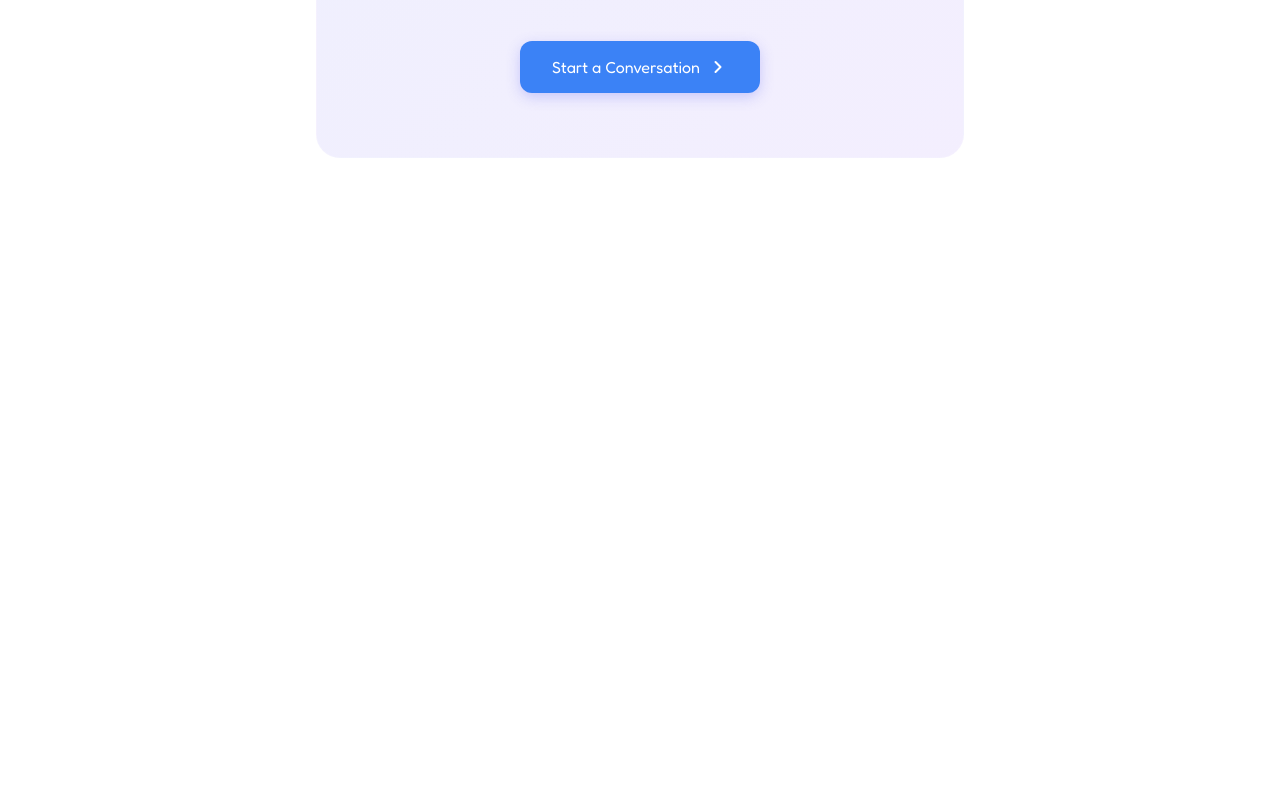
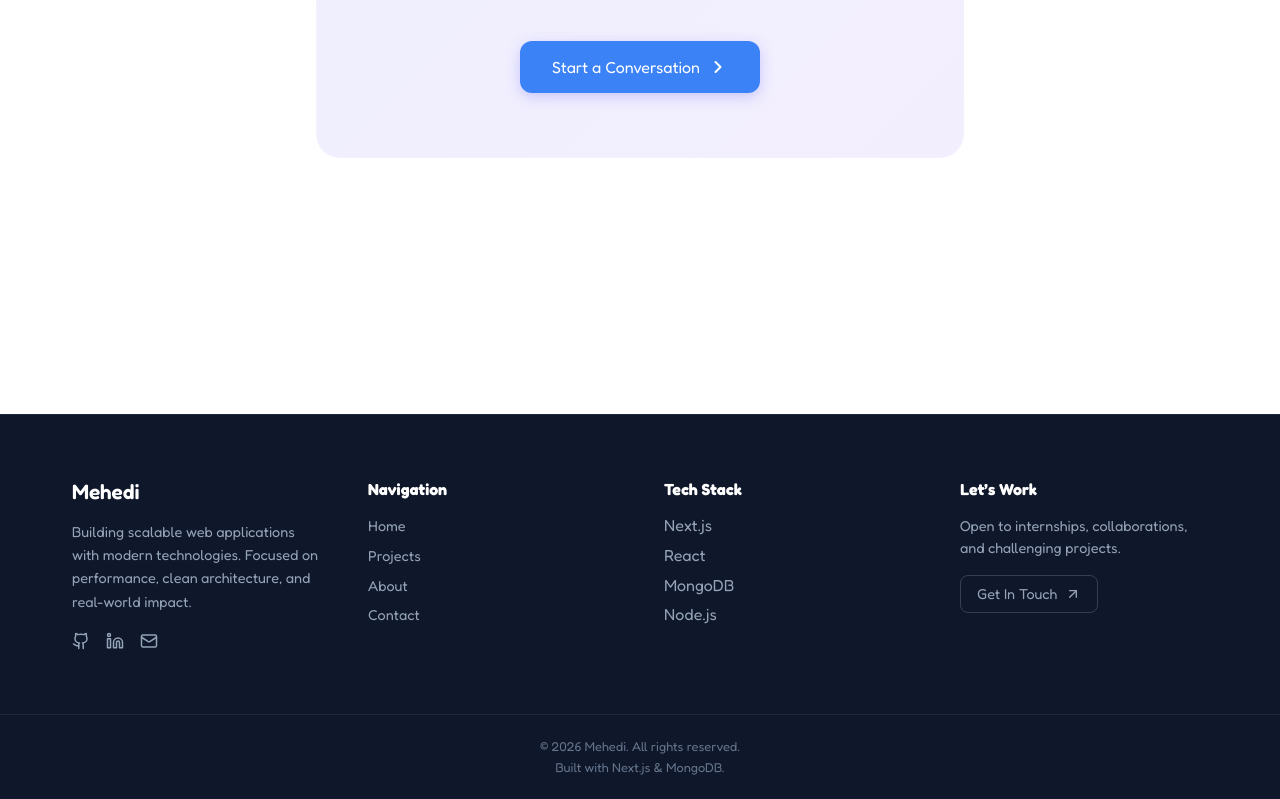
Before and after one commit to firefish46/portfolio-cms, a Next.js app: page /projects in a window 1280 px wide. Shown: the part 1953-2752 px from the top of the page. Before the commit the page ends 2271 px from the top, so only its background shows below. Built offline with nearby package versions, Linux system fonts and the light colour scheme; no server answers; the database is empty; a web font is replaced by a local one.

Commit message:
updated ProjectsSection and style

```diff
--- /dev/null
+++ b/app/components/Footer.css
@@ -0,0 +1,115 @@
+.footer {
+  background: #0f172a;
+  color: #94a3b8;
+  margin-top: 6rem;
+  border-top: 1px solid #1e293b;
+}
+
+.footer-container {
+  max-width: 1200px;
+  margin: auto;
+  padding: 4rem 2rem;
+  display: grid;
+  grid-template-columns: repeat(auto-fit, minmax(100px, 1fr));
+  gap: 3rem;
+}
+
+.footer-section h3 {
+  color: #ffffff;
+  font-size: 1rem;
+  margin-bottom: 1rem;
+}
+
+.footer-logo {
+  font-size: 1.3rem;
+  font-weight: 600;
+  color: #ffffff;
+  margin-bottom: 1rem;
+}
+
+.footer-description {
+  font-size: 0.9rem;
+  line-height: 1.6;
+  margin-bottom: 1.2rem;
+}
+
+.footer-section ul {
+  list-style: none;
+  padding: 0;
+}
+
+.footer-section ul li {
+  margin-bottom: 0.6rem;
+}
+
+.footer-section a {
+  text-decoration: none;
+  color: #94a3b8;
+  font-size: 0.9rem;
+  transition: color 0.3s ease;
+}
+
+.footer-section a:hover {
+  color: #ffffff;
+}
+
+.footer-socials {
+  display: flex;
+  gap: 1rem;
+}
+
+.footer-socials a {
+  display: inline-flex;
+  align-items: center;
+  justify-content: center;
+  color: #94a3b8;
+  transition: color 0.3s ease, transform 0.2s ease;
+}
+
+.footer-socials a:hover {
+  color: #ffffff;
+  transform: translateY(-2px);
+}
+
+.footer-cta-text {
+  font-size: 0.9rem;
+  margin-bottom: 1rem;
+  line-height: 1.5;
+}
+
+.footer-btn {
+  display: inline-flex;
+  align-items: center;
+  gap: 0.5rem;
+  border: 1px solid #334155;
+  padding: 0.6rem 1rem;
+  border-radius: 8px;
+  font-size: 0.85rem;
+  color: #ffffff;
+  transition: background 0.3s ease, transform 0.2s ease;
+}
+
+.footer-btn:hover {
+  background: #1e293b;
+  transform: translateY(-2px);
+}
+
+.footer-bottom {
+  border-top: 1px solid #1e293b;
+  text-align: center;
+  padding: 1.5rem;
+  font-size: 0.8rem;
+  color: #64748b;
+}
+
+.footer-bottom span {
+  display: block;
+  margin-top: 0.4rem;
+}
+
+/* Responsive refinement */
+@media (max-width: 600px) {
+  .footer-container {
+    padding: 3rem 1.5rem;
+  }
+}
--- a/app/components/Footer.js
+++ b/app/components/Footer.js
@@ -1,9 +1,75 @@
+'use client';
+
+import Link from "next/link";
+import { Github, Linkedin, Mail, ArrowUpRight } from "lucide-react";
+import "./Footer.css";
+
 export default function Footer() {
   return (
-    <footer style={{ padding: '4rem 2rem', textAlign: 'center', borderTop: '1px solid var(--glass-border)', marginTop: '4rem' }}>
-      <p style={{ opacity: 0.5, fontSize: '0.9rem' }}>
-        © {new Date().getFullYear()} Mehedi Portfolio. Built with Next.js 16 & MongoDB.
-      </p>
+    <footer className="footer">
+      <div className="footer-container">
+
+        {/* Brand */}
+        <div className="footer-section">
+          <h2 className="footer-logo">Mehedi</h2>
+          <p className="footer-description">
+            Building scalable web applications with modern technologies.
+            Focused on performance, clean architecture, and real-world impact.
+          </p>
+
+          <div className="footer-socials">
+            <a href="https://github.com/firefish46" target="_blank" rel="noopener noreferrer">
+              <Github size={18} />
+            </a>
+            <a href="www.linkedin.com/in/mehedi-hasan526" target="_blank" rel="noopener noreferrer">
+              <Linkedin size={18} />
+            </a>
+            <a href="mailto:mehedi7hasan10134@gmail.com">
+              <Mail size={18} />
+            </a>
+          </div>
+        </div>
+
+        {/* Navigation */}
+        <div className="footer-section">
+          <h3>Navigation</h3>
+          <ul>
+            <li><Link href="/">Home</Link></li>
+            <li><Link href="/projects">Projects</Link></li>
+            <li><Link href="/about">About</Link></li>
+            <li><Link href="/contact">Contact</Link></li>
+          </ul>
+        </div>
+
+        {/* Tech Stack */}
+        <div className="footer-section">
+          <h3>Tech Stack</h3>
+          <ul>
+            <li>Next.js</li>
+            <li>React</li>
+            <li>MongoDB</li>
+            <li>Node.js</li>
+          </ul>
+        </div>
+
+        {/* CTA */}
+        <div className="footer-section">
+          <h3>Let’s Work</h3>
+          <p className="footer-cta-text">
+            Open to internships, collaborations, and challenging projects.
+          </p>
+          <Link href="/contact" className="footer-btn">
+            Get In Touch
+            <ArrowUpRight size={16} />
+          </Link>
+        </div>
+
+      </div>
+
+      <div className="footer-bottom">
+        © {new Date().getFullYear()} Mehedi. All rights reserved.
+        <span>Built with Next.js & MongoDB.</span>
+      </div>
     </footer>
   );
 }
--- a/app/components/Navbar.js
+++ b/app/components/Navbar.js
@@ -29,7 +29,7 @@ export default function Navbar() {
 
       <div style={{ display: 'flex', gap: '2rem', alignItems: 'center' }}>
         <NavLink className="nav-link" href="/" active={pathname === '/'}>Home</NavLink>
-        <NavLink className="nav-link" href="/projects" active={pathname === '/projects'}>Work</NavLink>
+        <NavLink className="nav-link" href="#work" active={pathname === '/work'}>Work</NavLink>
 
         {/* Call to Action Button */}
         <Link href="/contact">
--- a/app/components/ProjectGallery.js
+++ b/app/components/ProjectGallery.js
@@ -49,10 +49,13 @@ const overlay = selectedImg && createPortal(
         className="fullscreen-image-container"
         onClick={(e) => e.stopPropagation()}
       >
-        <img
+        <Image
           src={selectedImg}
           alt={`${title} - Image ${currentIndex + 1}`}
           className="fullscreen-image"
+          width={800}
+          height={500}
+
         />
       </div>
 
--- a/app/contact/contact.css
+++ b/app/contact/contact.css
@@ -239,6 +239,8 @@
 .contact-submit-btn:hover {
     transition: all 0.2s ease-in;
 background: transparent;
+color:var(--accent);
+border: 1px solid var(--accent)  ;
 }
 .contact-submit-btn:active {
 transform: scale(.96);
--- a/app/layout.js
+++ b/app/layout.js
@@ -3,6 +3,7 @@ import "./globals.css";
 import Navbar from "./components/Navbar";
 import { connectDB } from "@/lib/mongodb";
 import Settings from "@/models/Settings";
+import Footer from "./components/Footer";
 
 // Font initializations
 const geistSans = Geist({ variable: "--font-geist-sans", subsets: ["latin"] });
@@ -36,6 +37,7 @@ export default async function RootLayout({ children }) {
       <body className={`${calSans.variable}`}suppressHydrationWarning>
         <Navbar/>
         {children}
+     <Footer/>
       </body>
     </html>
   );
```
Also changed, not shown: app/components/ProjectsSection.js (+63 -13 lines), app/components/projects.css (+73 -157 lines).
